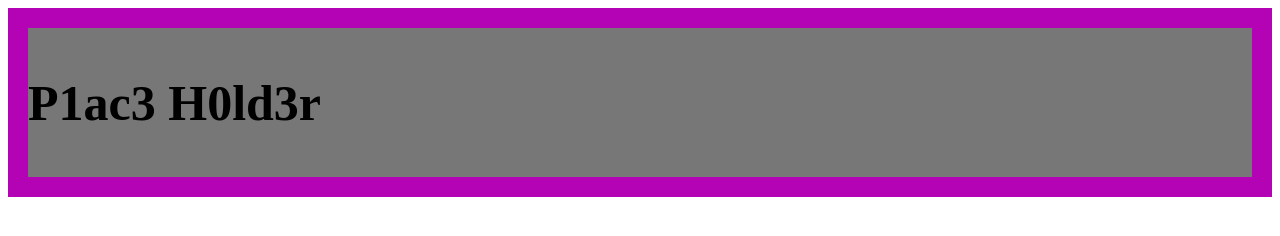
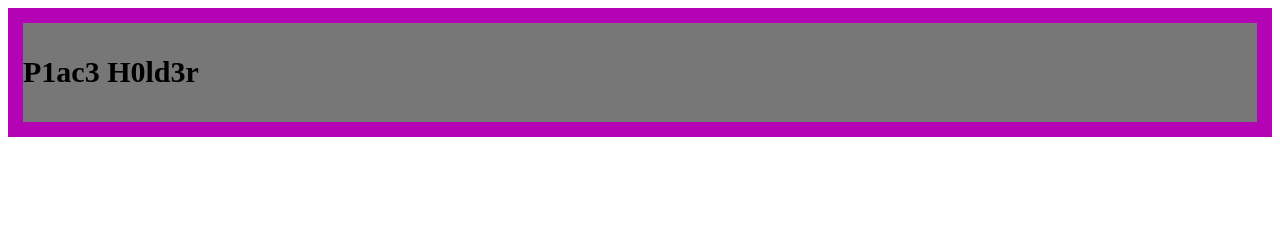
Before and after one commit to M3235ScriptStudent/final_project, a plain HTML site: page index.html in a window 1280 px wide. Drawn offline with Linux system fonts and the light colour scheme.

Commit message:
Update index.html

```diff
--- a/index.html
+++ b/index.html
@@ -8,7 +8,7 @@
 <body>
     <style>
         .container{
-            border: 20px solid;
+            border:15px solid;
             animation: colorChange 2s infinite;
         }
         @keyframes colorChange {
@@ -36,7 +36,7 @@
             background-color: deepskyblue;
         }
         .row_main-menu{
-            font-size: 25px;
+            font-size: 15px;
             padding-top: 1%;
             padding-bottom: 1%;
         }
```
